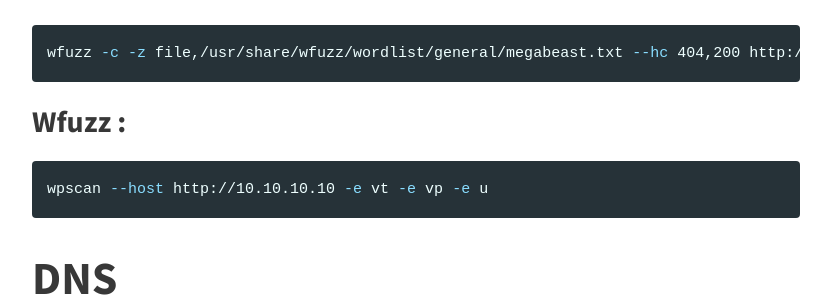
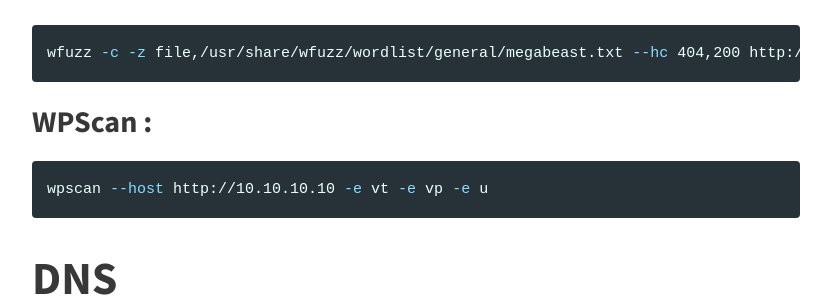
Before and after one commit to cristalcorp/cristalcorp.github.io, a Jekyll site: the page built from _posts/2018-09-12-CheatSheet.md, in a window 1280 px wide and 900 px high, scrolled down 1358 px. Shown: the part 158-458 px from the top of the window, without its empty margins (224-1055 px from the left). Built offline with Jekyll 4.4.1, drawn with Linux system fonts in a browser that asks for light colours.

Commit message:
wpscan cheatsheet

````diff
--- a/_posts/2018-09-12-CheatSheet.md
+++ b/_posts/2018-09-12-CheatSheet.md
@@ -56,7 +56,7 @@ dirb http://10.10.10.10[:8080] -o dirb.[name].txt
 wfuzz -c -z file,/usr/share/wfuzz/wordlist/general/megabeast.txt --hc 404,200 http://[ip:port]/FUZZ [ -b ‘cookie=value’ ] [ -w /usr/share/wordlist ]
 ```
 
-### Wfuzz :
+### WPScan :
 ```bash
 wpscan --host http://10.10.10.10 -e vt -e vp -e u
 ```
````
